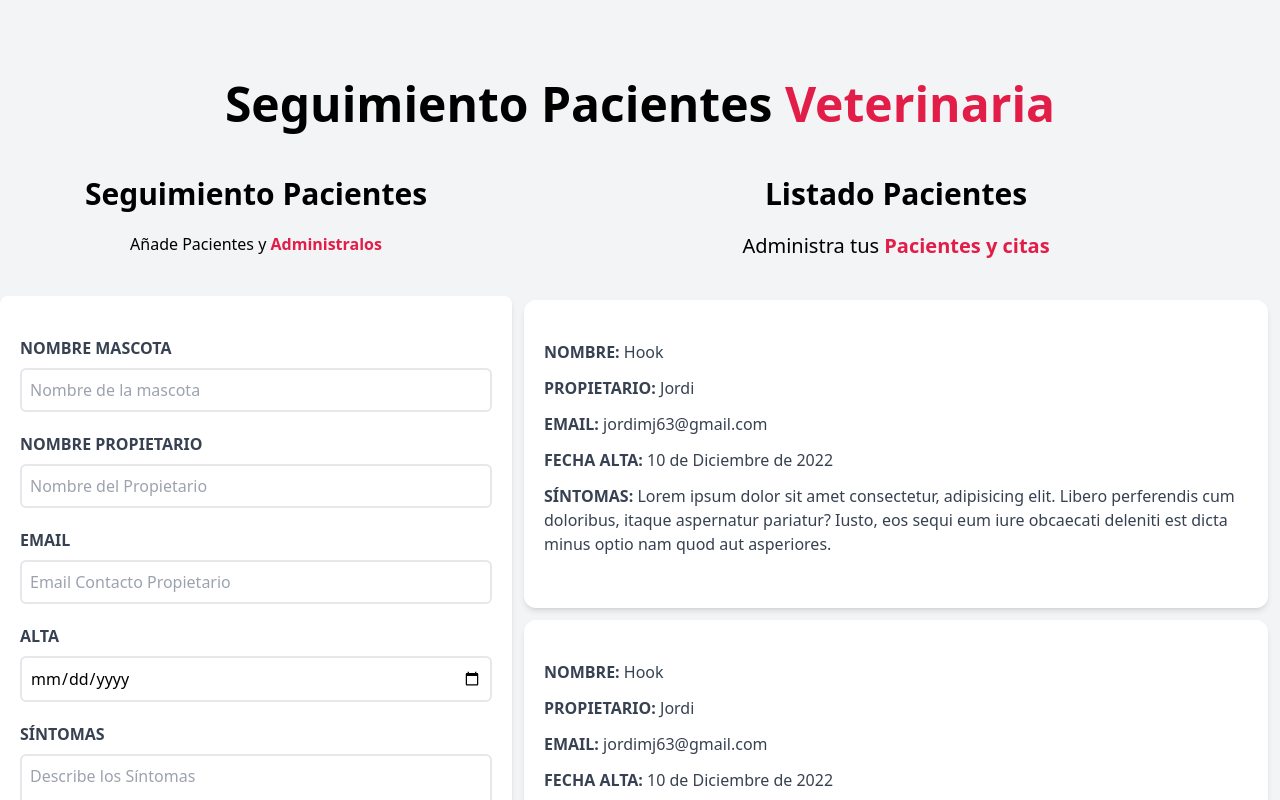
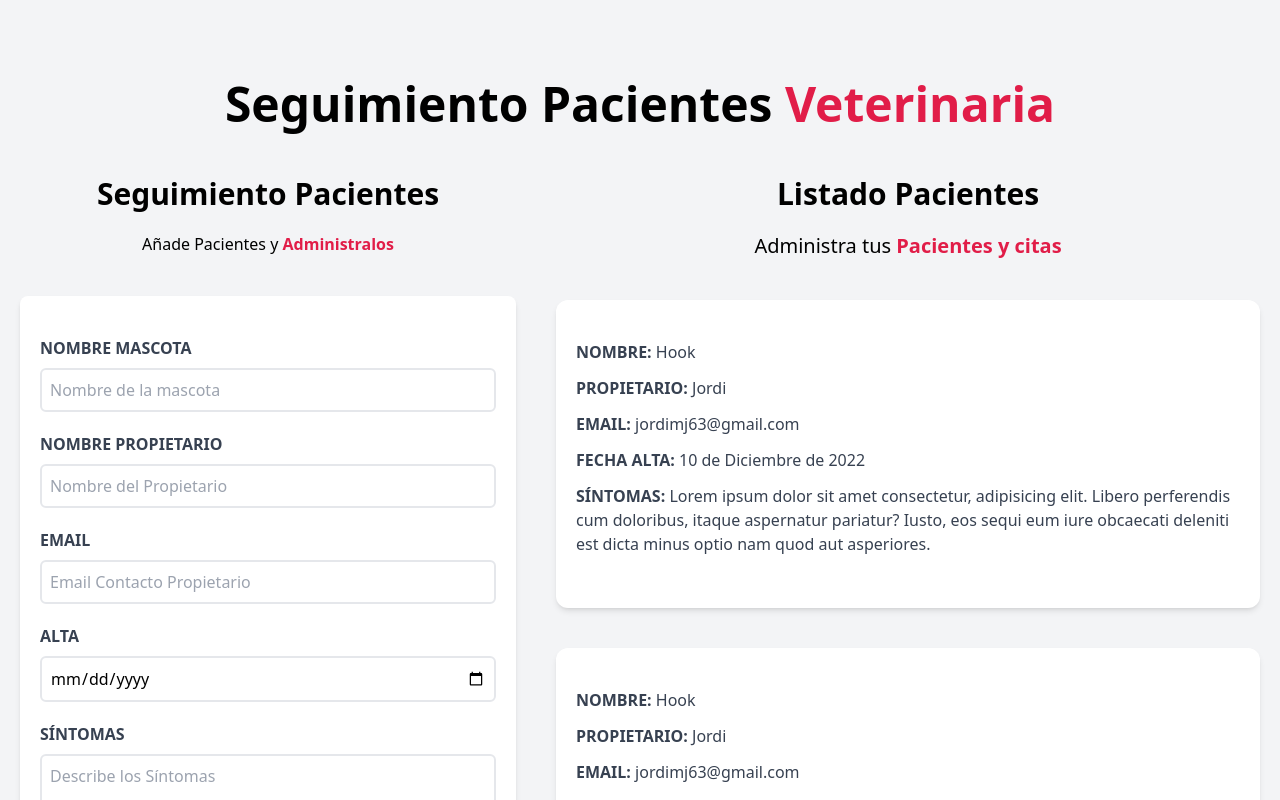
Before and after one commit to jordimartinezjimenez/citas-react, a React (Vite) app: page / in a window 1280 px wide. Shown: the top 800 px of the page. Built offline with nearby package versions, Linux system fonts and the light colour scheme.

Commit message:
Form Validation and Introduction to Props

```diff
--- a/src/App.jsx
+++ b/src/App.jsx
@@ -1,14 +1,20 @@
 import Header from "./components/Header"
 import Formulario from "./components/Formulario"
 import ListadoPacientes from "./components/ListadoPacientes"
+import { useState } from "react"
 
 function App() {
+
+  const [pacientes, setPacientes] = useState([]);
 
   return (
     <div className="container mx-auto mt-20">
       <Header />
       <div className="mt-12 md:flex">
-        <Formulario />
+        <Formulario
+          pacientes={pacientes}
+          setPacientes={setPacientes}
+        />
         <ListadoPacientes />
       </div>
     </div>
--- a/src/components/Formulario.jsx
+++ b/src/components/Formulario.jsx
@@ -1,39 +1,71 @@
-import {useState, useEffect} from "react";
+import { useState, useEffect } from "react";
 
-const Formulario = () => {
+const Formulario = ({ pacientes, setPacientes }) => {
   const [nombre, setNombre] = useState("");
+  const [propietario, setPropietario] = useState("");
+  const [email, setEmail] = useState("");
+  const [fecha, setFecha] = useState("");
+  const [sintomas, setSintomas] = useState("");
+
+  const [error, setError] = useState(false);
+
 
   const handleSubmit = (e) => {
     e.preventDefault();
-    console.log("Enviando formulario...");
+
+    // Validación del Formulario
+    if ([nombre, propietario, email, fecha, sintomas].includes("")) {
+      console.log("Hay min 1 campo vacio");
+
+      setError(true);
+      return;
+    }
+
+    setError(false);
+
+    // Objeto de Paciente
+    const objetoPaciente = {
+      nombre,
+      propietario,
+      email,
+      fecha,
+      sintomas
+    }
+
+    // console.log(objetoPaciente);
+    setPacientes([...pacientes, objetoPaciente]);
+
+    // Reiniciar el form
+    setNombre(''), setPropietario(''), setEmail(''), setFecha(''), setSintomas('')
   }
 
 
   return (
-    <div className="md:w-1/2 lg:w-2/5">
+    <div className="md:w-1/2 lg:w-2/5 mx-5">
       <h2 className="font-black text-3xl text-center">Seguimiento Pacientes</h2>
       <p className="textl-lg mt-5 text-center mb-10">Añade Pacientes y <span className="text-rose-600 font-bold">Administralos</span></p>
 
       <form onSubmit={handleSubmit} className="bg-white shadow-md rounded-lg py-10 px-5 mb-10">
+        {error && (<div className="bg-red-800 text-white p-3 uppercase font-bold mb-3 rounded-md"><p>Todos los campos son obligatorios</p></div>)}
         <div className="mb-5">
           <label htmlFor="mascota" className="block text-gray-700 uppercase font-bold">Nombre Mascota</label>
           <input id="mascota" type="text" placeholder="Nombre de la mascota" className="border-2 w-full p-2 mt-2 placeholder-gray-400 rounded-md" value={nombre} onChange={(e) => setNombre(e.target.value)} />
         </div>
         <div className="mb-5">
           <label htmlFor="propietario" className="block text-gray-700 uppercase font-bold">Nombre Propietario</label>
-          <input id="propietario" type="text" placeholder="Nombre del Propietario" className="border-2 w-full p-2 mt-2 placeholder-gray-400 rounded-md" />
+          <input id="propietario" type="text" placeholder="Nombre del Propietario" className="border-2 w-full p-2 mt-2 placeholder-gray-400 rounded-md" value={propietario} onChange={(e) => setPropietario(e.target.value)} />
         </div>
         <div className="mb-5">
           <label htmlFor="email" className="block text-gray-700 uppercase font-bold">Email</label>
-          <input id="email" type="email" placeholder="Email Contacto Propietario" className="border-2 w-full p-2 mt-2 placeholder-gray-400 rounded-md" />
+          <input id="email" type="email" placeholder="Email Contacto Propietario" className="border-2 w-full p-2 mt-2 placeholder-gray-400 rounded-md" value={email} onChange={(e) => setEmail(e.target.value)} />
         </div>
         <div className="mb-5">
           <label htmlFor="alta" className="block text-gray-700 uppercase font-bold">Alta</label>
-          <input id="alta" type="date" className="border-2 w-full p-2 mt-2 rounded-md" />
+          <input id="alta" type="date" className="border-2 w-full p-2 mt-2 rounded-md" value={fecha} onChange={(e) => setFecha(e.target.value)} />
         </div>
         <div className="mb-5">
           <label htmlFor="sintomas" className="block text-gray-700 uppercase font-bold">Síntomas</label>
-          <textarea id="sintomas" placeholder="Describe los Síntomas" className="border-2 w-full p-2 mt-2 placeholder-gray-400 rounded-md"/>
+          <textarea id="sintomas" placeholder="Describe los Síntomas" className="border-2 w-full p-2 mt-2 placeholder-gray-400 rounded-md" value={sintomas} onChange={(e) => setSintomas(e.target.value)} />
         </div>
 
         <button type="sumbit" className="bg-rose-600 w-full p-3 text-white text-center uppercase font-bold cursor-pointer hover:bg-rose-700 transition-colors">Agregar Paciente</button>
--- a/src/components/Header.jsx
+++ b/src/components/Header.jsx
@@ -5,6 +5,7 @@ function Header() {
             <h1 className="font-black text-5xl text-center md:w-2/3 mx-auto">
                 Seguimiento Pacientes&nbsp;
                 <span className="text-rose-600">Veterinaria</span>
+
             </h1>
         </>
     )
--- a/src/components/Paciente.jsx
+++ b/src/components/Paciente.jsx
@@ -1,6 +1,6 @@
 const Paciente = () => {
     return (
-        <div className="m-3 bg-white shadow-md px-5 py-10 rounded-xl">
+        <div className="mx-5 my-10 bg-white shadow-md px-5 py-10 rounded-xl">
             <p className="font-bold mb-3 text-gray-700 uppercase">Nombre: <span className="font-normal normal-case">Hook</span></p>
             <p className="font-bold mb-3 text-gray-700 uppercase">Propietario: <span className="font-normal normal-case">Jordi</span></p>
             <p className="font-bold mb-3 text-gray-700 uppercase">Email: <span className="font-normal normal-case">jordimj63@gmail.com</span></p>
```
